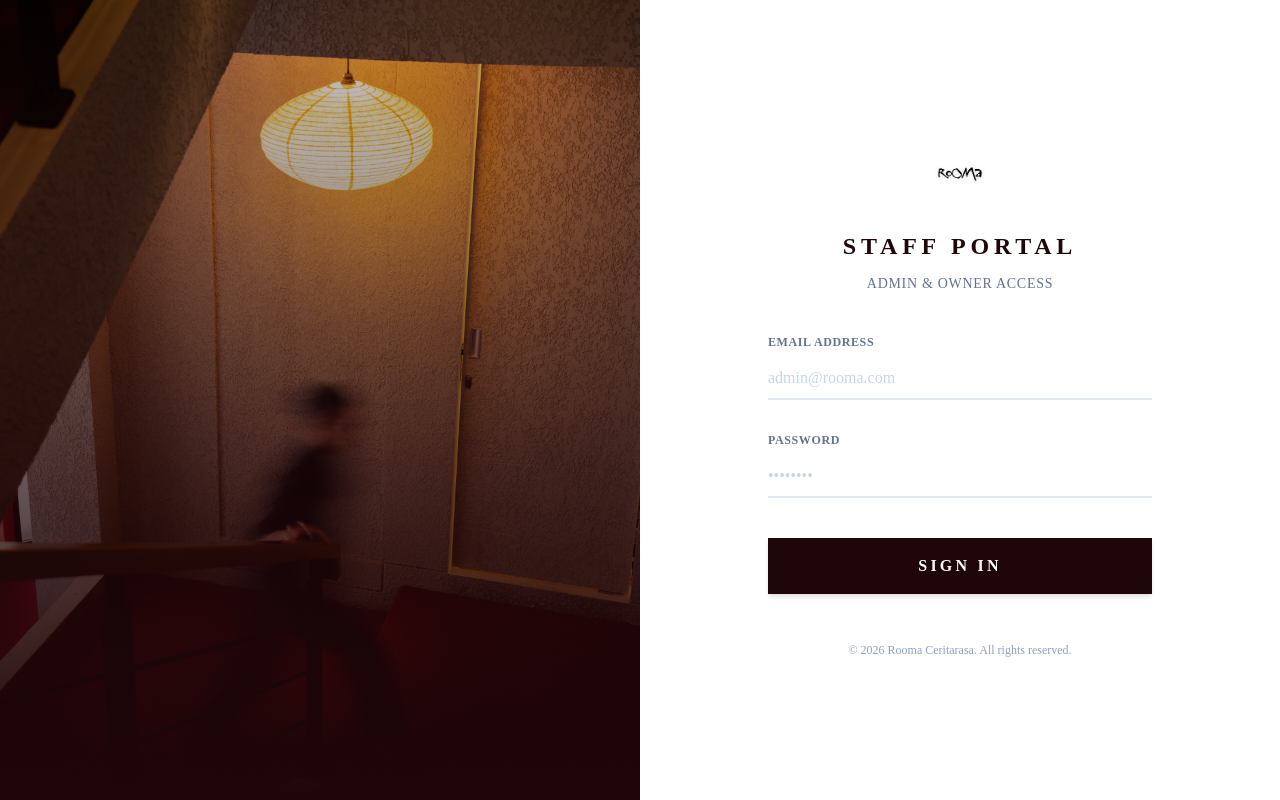
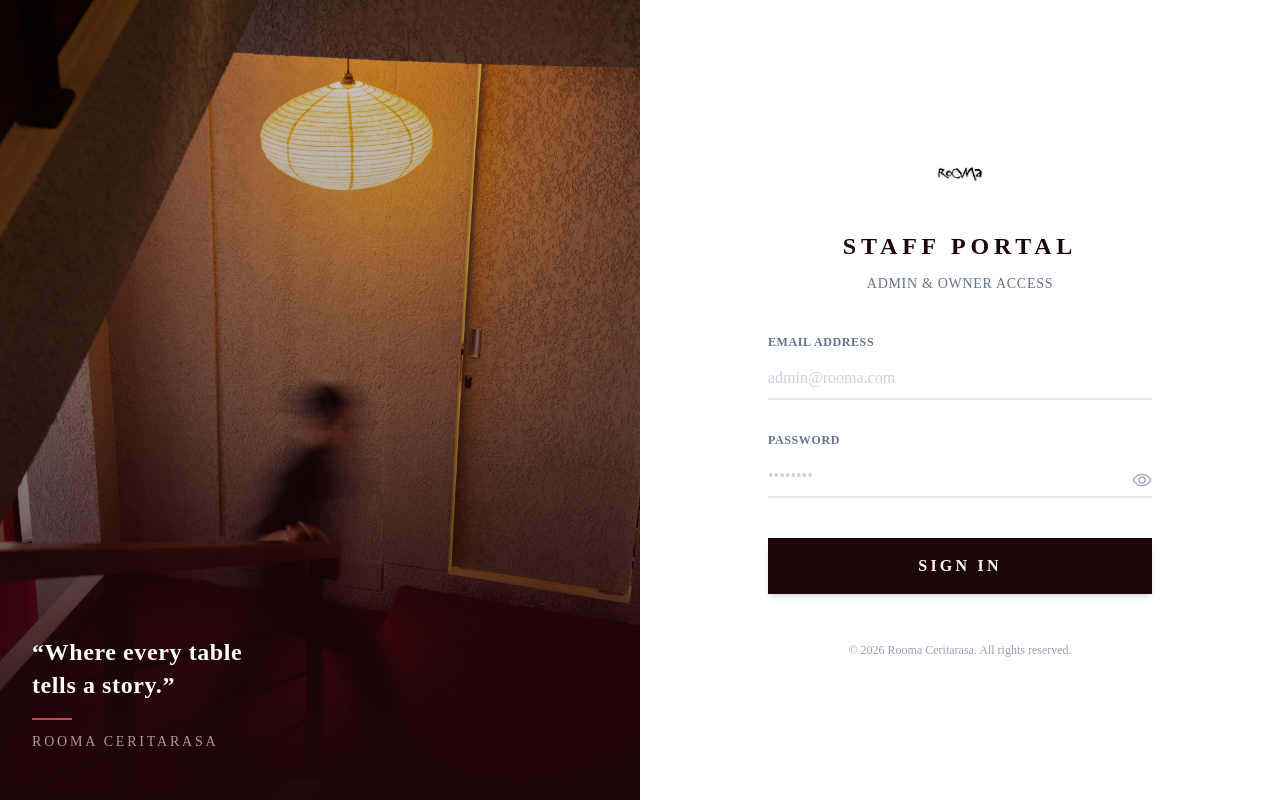
Before and after one commit to ruangcode-id/rooma-ceritarasa, a Next.js app: page /login in a window 1280 px wide. Built offline with nearby package versions, Linux system fonts and the light colour scheme; no server answers.

Commit message:
feat: add show/hide password, loading spinner, brand quote overlay on login

```diff
--- a/src/app/login/page.tsx
+++ b/src/app/login/page.tsx
@@ -6,7 +6,7 @@ export const runtime = "nodejs";
 export default function LoginPage() {
   return (
     <main className="min-h-screen bg-[#fcfbf9] flex flex-col md:flex-row">
-      {/* Left side - Image */}
+      {/* Left side - Image with overlay quote */}
       <div className="hidden md:block md:w-1/2 relative bg-[#1f0609]">
         <Image
           src="/assets/slider2.webp"
@@ -15,8 +15,21 @@ export default function LoginPage() {
           className="object-cover opacity-80"
           priority
         />
-        <div className="absolute inset-0 bg-gradient-to-t from-[#1f0609] to-transparent/40" />
+        {/* dark gradient overlay */}
+        <div className="absolute inset-0 bg-gradient-to-t from-[#1f0609] via-[#1f0609]/30 to-transparent" />
+
+        {/* Brand quote */}
+        <div className="absolute bottom-12 left-8 right-8 text-white">
+          <p className="text-2xl font-bold leading-snug tracking-wide">
+            &ldquo;Where every table<br />tells a story.&rdquo;
+          </p>
+          <div className="mt-4 w-10 h-0.5 bg-rose-400/70" />
+          <p className="mt-3 text-sm text-rose-200/70 uppercase tracking-[0.2em]">
+            Rooma Ceritarasa
+          </p>
+        </div>
       </div>
+
 
       {/* Right side - Form */}
       <div className="flex-1 flex flex-col items-center justify-center p-6 md:p-12 bg-white relative">
--- a/src/components/forms/LoginForm.tsx
+++ b/src/components/forms/LoginForm.tsx
@@ -1,17 +1,24 @@
 "use client";
 
+import { useState } from "react";
 import { useActionState } from "react";
 import { loginAction } from "@/application/use-cases/auth/login.action";
+import { Eye, EyeSlash, CircleNotch } from "@phosphor-icons/react";
 
 const initialState = { error: null as string | null };
 
 export default function LoginForm() {
   const [state, formAction, pending] = useActionState(loginAction, initialState);
+  const [showPassword, setShowPassword] = useState(false);
 
   return (
     <form action={formAction} className="flex flex-col gap-8 w-full mt-8">
+      {/* Email field */}
       <div>
-        <label htmlFor="email" className="block text-xs font-bold uppercase tracking-wider text-slate-500 mb-2">
+        <label
+          htmlFor="email"
+          className="block text-xs font-bold uppercase tracking-wider text-slate-500 mb-2"
+        >
           Email Address
         </label>
         <input
@@ -21,38 +28,61 @@ export default function LoginForm() {
           required
           autoComplete="email"
           placeholder="admin@rooma.com"
-          className="w-full border-b-2 border-slate-200 bg-transparent px-0 py-2 text-base text-slate-900 outline-none transition-all focus:border-[#1f0609] placeholder:text-slate-300"
+          className="w-full border-b-2 border-slate-200 bg-transparent px-0 py-2 text-base text-slate-900 outline-none transition-all duration-200 focus:border-[#1f0609] placeholder:text-slate-300"
         />
       </div>
 
+      {/* Password field with show/hide toggle */}
       <div>
-        <label htmlFor="password" className="block text-xs font-bold uppercase tracking-wider text-slate-500 mb-2">
+        <label
+          htmlFor="password"
+          className="block text-xs font-bold uppercase tracking-wider text-slate-500 mb-2"
+        >
           Password
         </label>
+        <div className="relative flex items-center">
           <input
             id="password"
             name="password"
-          type="password"
+            type={showPassword ? "text" : "password"}
             required
             autoComplete="current-password"
             placeholder="••••••••"
-          className="w-full border-b-2 border-slate-200 bg-transparent px-0 py-2 text-base text-slate-900 outline-none transition-all focus:border-[#1f0609] placeholder:text-slate-300"
+            className="w-full border-b-2 border-slate-200 bg-transparent px-0 py-2 pr-10 text-base text-slate-900 outline-none transition-all duration-200 focus:border-[#1f0609] placeholder:text-slate-300"
           />
+          <button
+            type="button"
+            onClick={() => setShowPassword((prev) => !prev)}
+            aria-label={showPassword ? "Hide password" : "Show password"}
+            className="absolute right-0 bottom-2 text-slate-400 hover:text-[#1f0609] transition-colors"
+          >
+            {showPassword ? <EyeSlash size={20} /> : <Eye size={20} />}
+          </button>
+        </div>
       </div>
 
+      {/* Error message */}
       {state.error ? (
-        <div className="p-4 bg-red-50 border border-red-100 rounded-lg animate-in fade-in">
+        <div className="p-4 bg-red-50 border border-red-100 rounded-lg animate-in fade-in duration-300">
           <p className="text-sm text-red-600 text-center font-medium" role="alert">
             {state.error}
           </p>
         </div>
       ) : null}
 
+      {/* Submit button with loading spinner */}
       <button
         type="submit"
         disabled={pending}
-        className="w-full bg-[#1f0609] text-white font-bold uppercase tracking-[0.2em] py-4 hover:bg-[#3a0d13] transition-colors shadow-md disabled:opacity-50 disabled:cursor-not-allowed mt-2"
+        className="relative w-full flex items-center justify-center gap-3 bg-[#1f0609] text-white font-bold uppercase tracking-[0.2em] py-4 hover:bg-[#3a0d13] transition-colors shadow-md disabled:opacity-60 disabled:cursor-not-allowed mt-2"
       >
+        {pending && (
+          <CircleNotch
+            size={18}
+            className="animate-spin"
+            aria-hidden="true"
+          />
+        )}
         {pending ? "Authenticating..." : "Sign In"}
       </button>
     </form>
```
Lines whose indentation alone changed are shown as unchanged.
